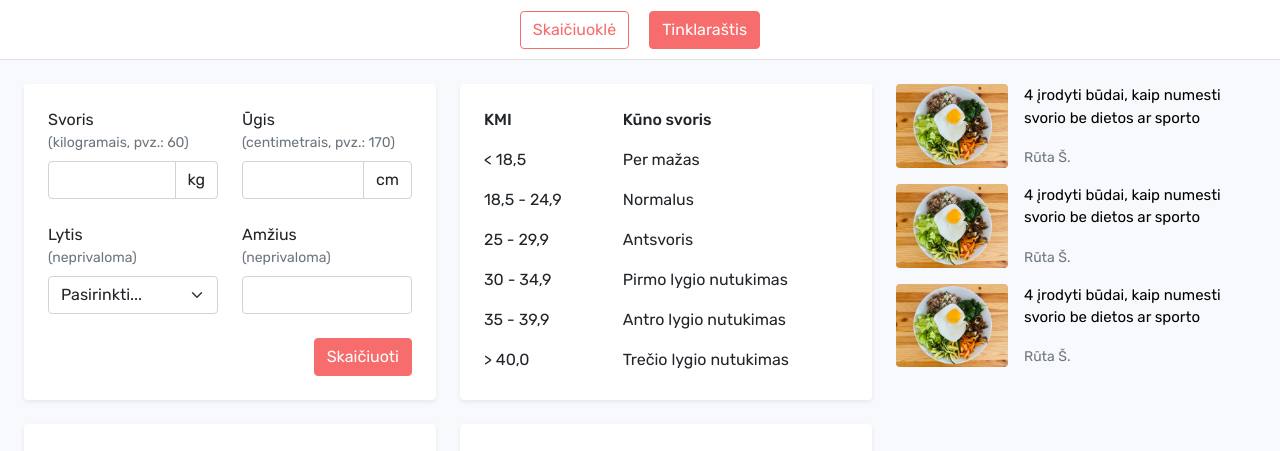
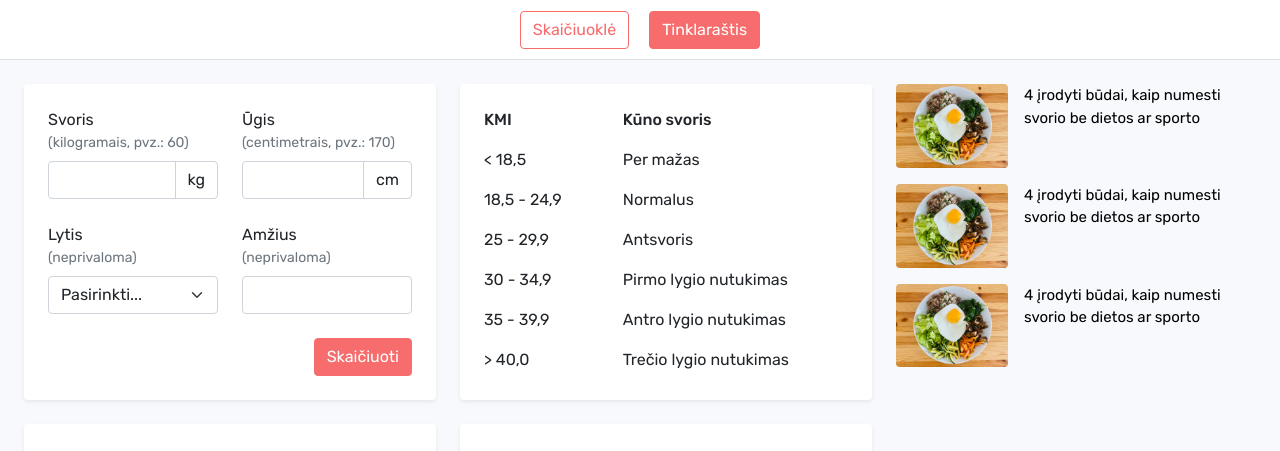
Before and after one commit to rutasip/kmiskaiciuokle.lt, a Jekyll site: the page built from index.html, in a window 1280 px wide. Shown: the top 451 px of the page. Built offline with Jekyll 4.4.1, drawn with Linux system fonts in a browser that asks for light colours.

Commit message:
remove zyro ad and fix page title

```diff
--- a/_includes/visitor-counter.html
+++ b/_includes/visitor-counter.html
@@ -1,3 +1 @@
 <a target="_blank" href="http://www.hey.lt/details.php?id=kmiskaiciuokle"><img width="88" height="31" src="http://www.hey.lt/count.php?id=kmiskaiciuokle" alt="Hey.lt - Nemokamas lankytojų skaitliukas"></a>
-  </body>
-</html>
--- a/_layouts/default.html
+++ b/_layouts/default.html
@@ -4,7 +4,7 @@
 <head>
   <meta charset="utf-8">
   <meta name="viewport" content="width=device-width, initial-scale=1" />
-  <title>{{ page.title }}</title>
+  <title>KMI skaičiuoklė</title>
   <link rel="stylesheet" href="/assets/css/bootstrap.min.css">
   <link rel="stylesheet" href="/assets/css/styles.css">
   {% seo %}
--- a/_layouts/post.html
+++ b/_layouts/post.html
@@ -19,7 +19,6 @@
           <p class="fs-7 mb-2">
             {{ post.title | capitalize }}
           </p>
-          <p class="fs-8 mb-0 text-secondary">{{ post.author }}</p>
         </div>
       </a>
       {% endfor %}
--- a/index.html
+++ b/index.html
@@ -151,7 +151,7 @@
     </div>
     <div class="float-end bg-white rounded shadow-sm">
       <div class="pt-2 pt-sm-3">
-        <div id="zyro917XqM5L"></div>
+
       </div>
     </div>
   </div>
@@ -165,7 +165,6 @@
           <p class="fs-7 mb-2">
             {{ post.title | capitalize }}
           </p>
-          <p class="fs-8 mb-0 text-secondary">{{ post.author }}</p>
         </div>
       </a>
       {% endfor %}
@@ -174,7 +173,3 @@
 </div>
 
 <script src="/assets/js/calculate-result.js"></script>
-<script src="http://tracking.zyro.com/aff_ad?campaign_id=91&aff_id=2479&format=js&divid=zyro917XqM5L"
-  type="text/javascript"></script>
-<noscript><iframe src="http://tracking.zyro.com/aff_ad?campaign_id=91&aff_id=2479&format=iframe" scrolling="no"
-    frameborder="0" marginheight="0" marginwidth="0" width="400" height="100"></iframe></noscript>
--- a/tinklarastis.html
+++ b/tinklarastis.html
@@ -9,7 +9,7 @@
     <div class="p-3 p-sm-4">
       <h4>{{ post.title | capitalize }}</h4>
       <p class="fs-7 text-secondary">{{ post.description }}</p>
-      <p class="fs-8 mb-0 text-secondary">Autorius: <span class="float-end">{{ post.author }}</span></p>
+      <p class="fs-8 mb-0">{{ post.author }}</p>
     </div>
   </a>
   {% endfor %}
```
Also changed, not shown: 3 other files.
